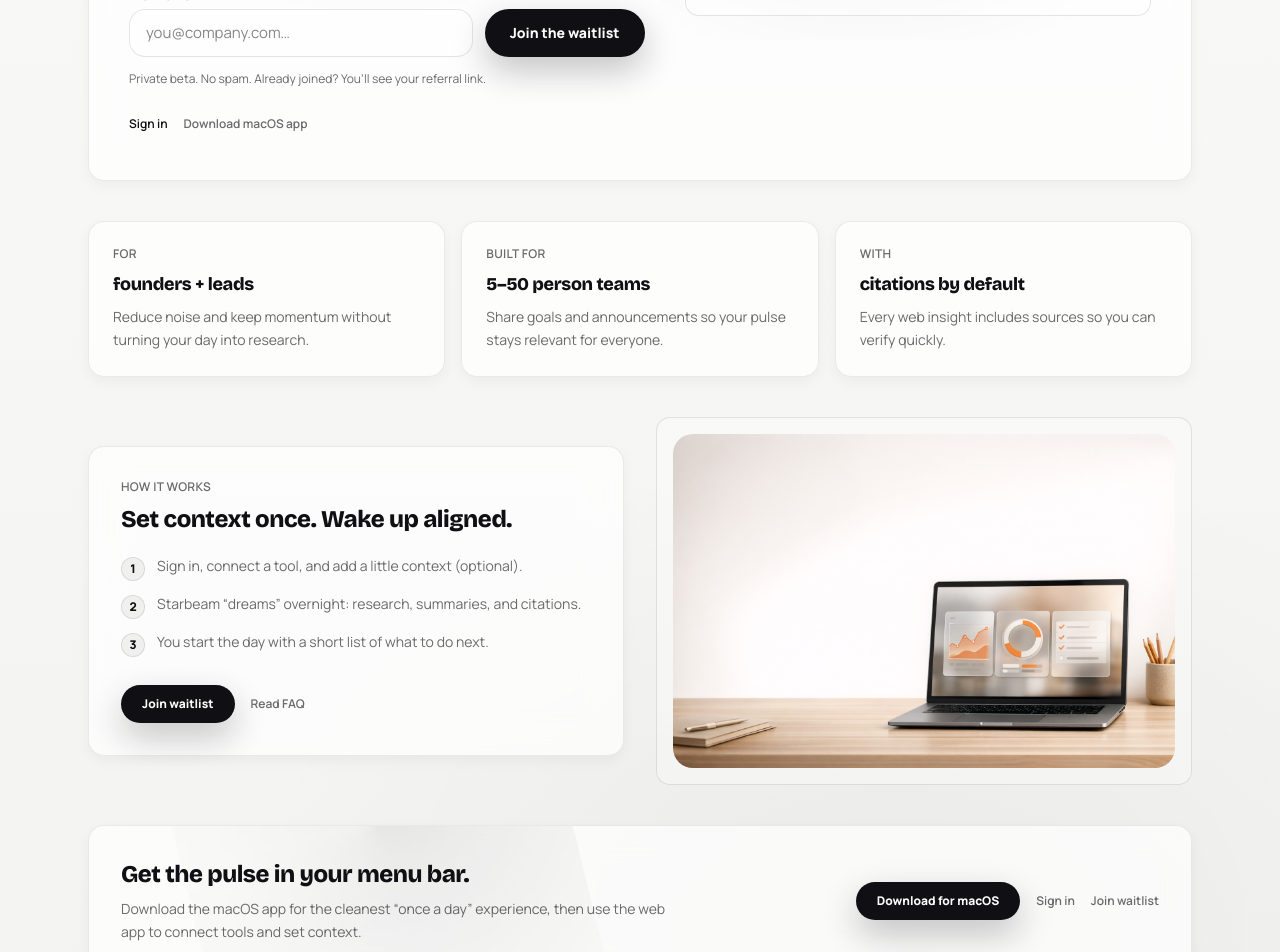
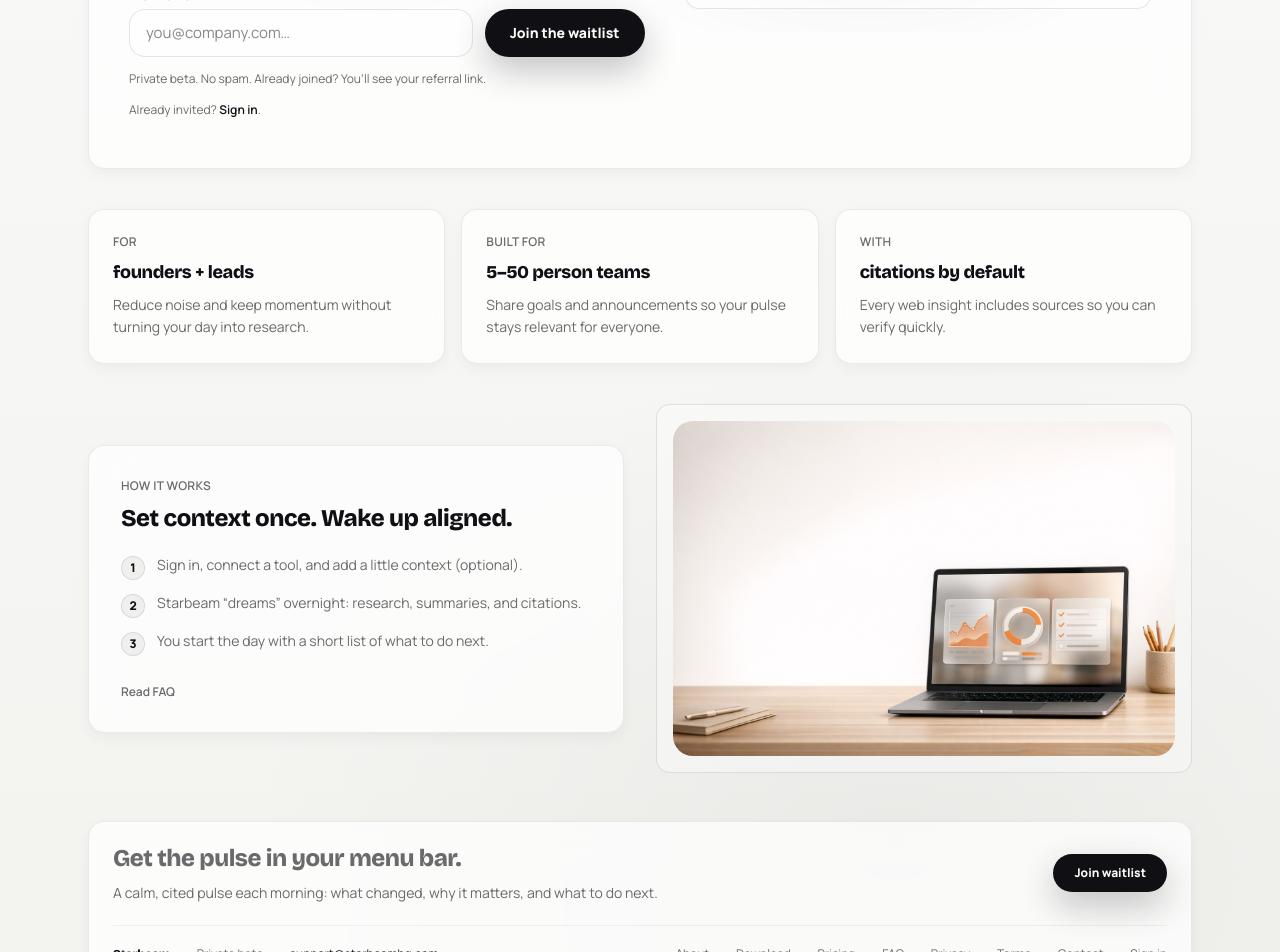
Before and after one commit to Bikz/StarBeam, a Next.js app in the folder apps/site/: page / in a window 1280 px wide. Shown: the part 620-1572 px from the top of the page. Built offline with nearby package versions, Linux system fonts and the light colour scheme.

Commit message:
site: refine homepage CTAs and footer promo

```diff
--- a/apps/site/src/app/page.tsx
+++ b/apps/site/src/app/page.tsx
@@ -56,7 +56,7 @@ export default async function Home({
         Skip to content
       </a>
       <div className="mx-auto max-w-6xl px-6 py-12 sm:py-16">
-        <SiteHeader appOrigin={app} />
+        <SiteHeader appOrigin={app} home />
 
         <main id="main" className="mt-10">
           <section className="sb-marketing-shell">
@@ -89,6 +89,7 @@ export default async function Home({
                   </p>
 
                   <form
+                    id="waitlist"
                     action={`${app}/login`}
                     method="GET"
                     className="mt-7 grid gap-3 sm:grid-cols-[1fr_auto] sm:items-end"
@@ -135,19 +136,15 @@ export default async function Home({
                     referral link.
                   </div>
 
-                <div className="mt-7 flex flex-wrap items-center gap-4 text-xs">
+                  <div className="mt-3 text-xs text-[color:var(--sb-muted)] leading-relaxed">
+                    Already invited?{" "}
                     <a
                       href={`${app}/login`}
                       className="font-semibold text-[color:var(--sb-fg)] hover:underline"
                     >
                       Sign in
                     </a>
-                  <a
-                    href="/download"
-                    className="font-semibold text-[color:var(--sb-muted)] hover:text-[color:var(--sb-fg)] hover:underline"
-                  >
-                    Download macOS app
-                  </a>
+                    .
                   </div>
                 </div>
 
@@ -251,15 +248,6 @@ export default async function Home({
                 </ol>
                 <div className="mt-7 flex flex-wrap items-center gap-4">
                   <a
-                    href={`${app}/login?mode=waitlist`}
-                    className={sbButtonClass({
-                      variant: "primary",
-                      className: "px-5 py-2.5 text-xs font-extrabold",
-                    })}
-                  >
-                    Join waitlist
-                  </a>
-                  <a
                     href="/faq"
                     className="text-xs font-semibold text-[color:var(--sb-muted)] hover:text-[color:var(--sb-fg)] hover:underline"
                   >
@@ -282,49 +270,10 @@ export default async function Home({
             </div>
           </section>
 
-          <section className="mt-10 sb-marketing-shell">
-            <div className="sb-card p-7 sm:p-8 relative overflow-hidden">
-              <div className="sb-orbit" aria-hidden />
-              <div className="relative grid gap-6 lg:grid-cols-[1.1fr_0.9fr] lg:items-center">
-                <div>
-                  <div className="sb-title text-2xl font-extrabold">
-                    Get the pulse in your menu bar.
-                  </div>
-                  <p className="mt-2 text-sm text-[color:var(--sb-muted)] leading-relaxed max-w-xl">
-                    Download the macOS app for the cleanest “once a day”
-                    experience, then use the web app to connect tools and set
-                    context.
-                  </p>
-                </div>
-                <div className="flex flex-wrap items-center gap-4 lg:justify-end">
-                  <a
-                    href="/download"
-                    className={sbButtonClass({
-                      variant: "primary",
-                      className: "px-5 py-2.5 text-xs font-extrabold",
-                    })}
-                  >
-                    Download for macOS
-                  </a>
-                  <a
-                    href={`${app}/login`}
-                    className="text-xs font-semibold text-[color:var(--sb-muted)] hover:text-[color:var(--sb-fg)] hover:underline"
-                  >
-                    Sign in
-                  </a>
-                  <a
-                    href={`${app}/login?mode=waitlist`}
-                    className="text-xs font-semibold text-[color:var(--sb-muted)] hover:text-[color:var(--sb-fg)] hover:underline"
-                  >
-                    Join waitlist
-                  </a>
-                </div>
-              </div>
-            </div>
-          </section>
+          {/* Home-only promo CTA lives in the footer. */}
         </main>
 
-        <SiteFooter appOrigin={app} supportEmail={email} />
+        <SiteFooter appOrigin={app} supportEmail={email} homePromo={{ ctaHref: "#waitlist" }} />
       </div>
     </div>
   );
--- a/apps/site/src/components/site-footer.tsx
+++ b/apps/site/src/components/site-footer.tsx
@@ -1,19 +1,47 @@
 import Link from "next/link";
+import { sbButtonClass } from "@starbeam/shared";
 
 export default function SiteFooter({
   appOrigin,
   supportEmail,
   minimal = false,
+  homePromo,
 }: {
   appOrigin: string;
   supportEmail: string;
   minimal?: boolean;
+  homePromo?: { ctaHref: string };
 }) {
   const year = new Date().getFullYear();
 
   return (
     <footer className="mt-12 text-xs text-[color:var(--sb-muted)]">
       <div className="sb-card px-6 py-5">
+        {homePromo ? (
+          <div className="pb-5 mb-5 border-b border-black/5 dark:border-white/10">
+            <div className="flex flex-wrap items-center justify-between gap-4">
+              <div className="min-w-[260px]">
+                <div className="sb-title text-2xl font-extrabold">
+                  Get the pulse in your menu bar.
+                </div>
+                <p className="mt-2 text-sm text-[color:var(--sb-muted)] leading-relaxed max-w-xl">
+                  A calm, cited pulse each morning: what changed, why it matters,
+                  and what to do next.
+                </p>
+              </div>
+              <a
+                href={homePromo.ctaHref}
+                className={sbButtonClass({
+                  variant: "primary",
+                  className: "shrink-0 px-5 py-2.5 text-xs font-extrabold",
+                })}
+              >
+                Join waitlist
+              </a>
+            </div>
+          </div>
+        ) : null}
+
         <div className="flex flex-wrap items-center justify-between gap-4">
           <div className="flex flex-wrap items-center gap-3">
             <span className="sb-title font-extrabold text-[color:var(--sb-fg)]">
@@ -42,6 +70,10 @@ export default function SiteFooter({
             </div>
           ) : (
             <div className="flex flex-wrap items-center gap-3">
+              <Link href="/about" className="hover:underline">
+                About
+              </Link>
+              <span aria-hidden>·</span>
               <Link href="/download" className="hover:underline">
                 Download
               </Link>
@@ -75,13 +107,6 @@ export default function SiteFooter({
 
         <div className="mt-3 flex flex-wrap items-center justify-between gap-3">
           <div>© {year} StarbeamHQ</div>
-          {minimal ? null : (
-            <div className="flex flex-wrap items-center gap-3">
-              <Link href="/about" className="hover:underline">
-                About
-              </Link>
-            </div>
-          )}
         </div>
       </div>
     </footer>
--- a/apps/site/src/components/site-header.tsx
+++ b/apps/site/src/components/site-header.tsx
@@ -5,9 +5,11 @@ import { sbButtonClass } from "@starbeam/shared";
 export default function SiteHeader({
   appOrigin,
   minimal = false,
+  home = false,
 }: {
   appOrigin: string;
   minimal?: boolean;
+  home?: boolean;
 }) {
   return (
     <header className="sb-marketing-shell">
@@ -39,6 +41,38 @@ export default function SiteHeader({
             className="flex flex-wrap items-center gap-2"
             aria-label="Primary navigation"
           >
+            {home ? (
+              <>
+                <Link
+                  href="/download"
+                  className={sbButtonClass({
+                    variant: "ghost",
+                    className: "px-4 py-2 text-xs font-semibold",
+                  })}
+                >
+                  Download
+                </Link>
+                <a
+                  href={`${appOrigin}/login`}
+                  className={sbButtonClass({
+                    variant: "ghost",
+                    className: "px-4 py-2 text-xs font-semibold",
+                  })}
+                >
+                  Sign in
+                </a>
+                <Link
+                  href="/#waitlist"
+                  className={sbButtonClass({
+                    variant: "primary",
+                    className: "px-4 py-2 text-xs font-extrabold",
+                  })}
+                >
+                  Join waitlist
+                </Link>
+              </>
+            ) : (
+              <>
                 <Link
                   href="/download"
                   className={sbButtonClass({
@@ -66,6 +100,8 @@ export default function SiteHeader({
                 >
                   Join waitlist
                 </a>
+              </>
+            )}
           </nav>
         )}
       </div>
```
Lines whose indentation alone changed are shown as unchanged.
